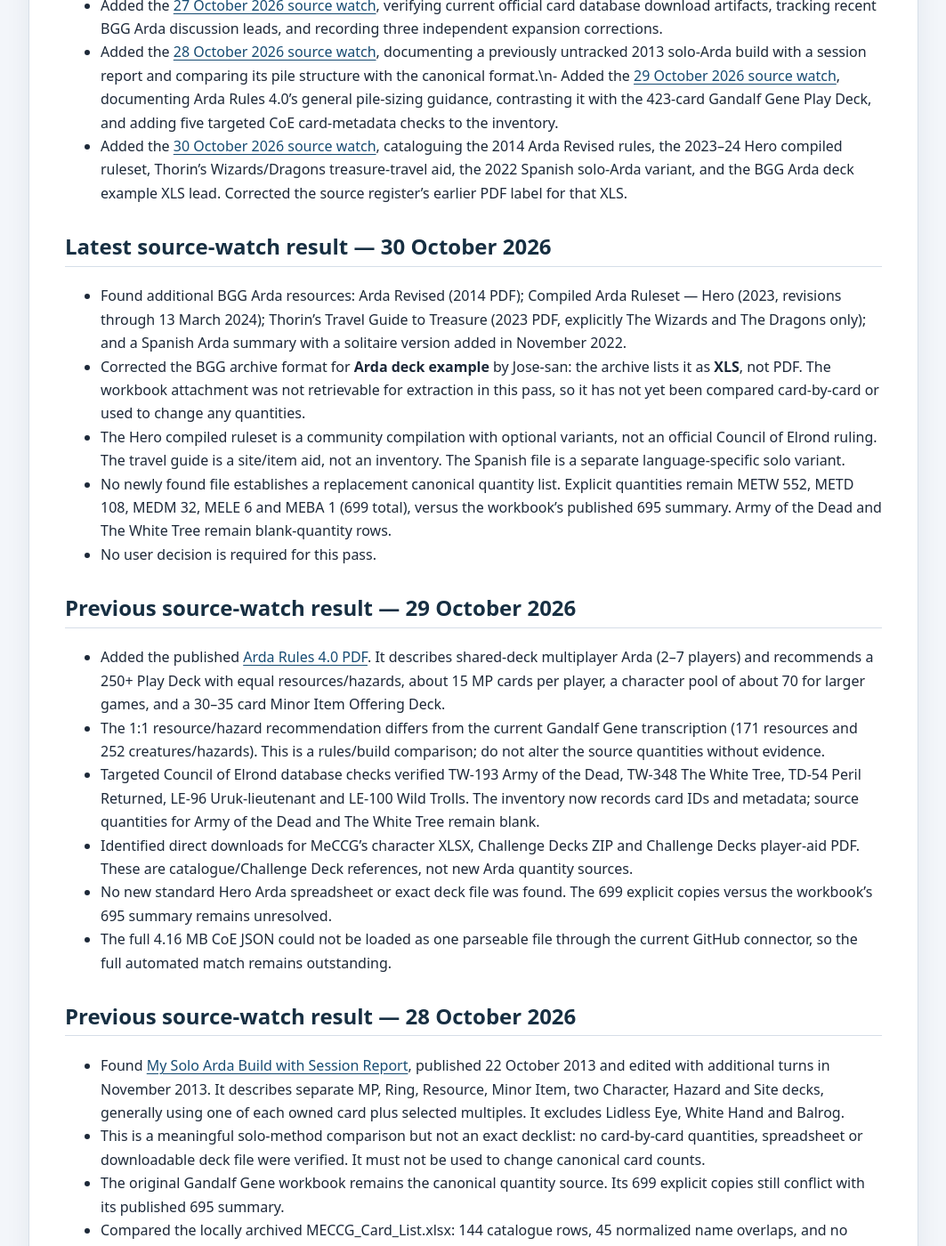
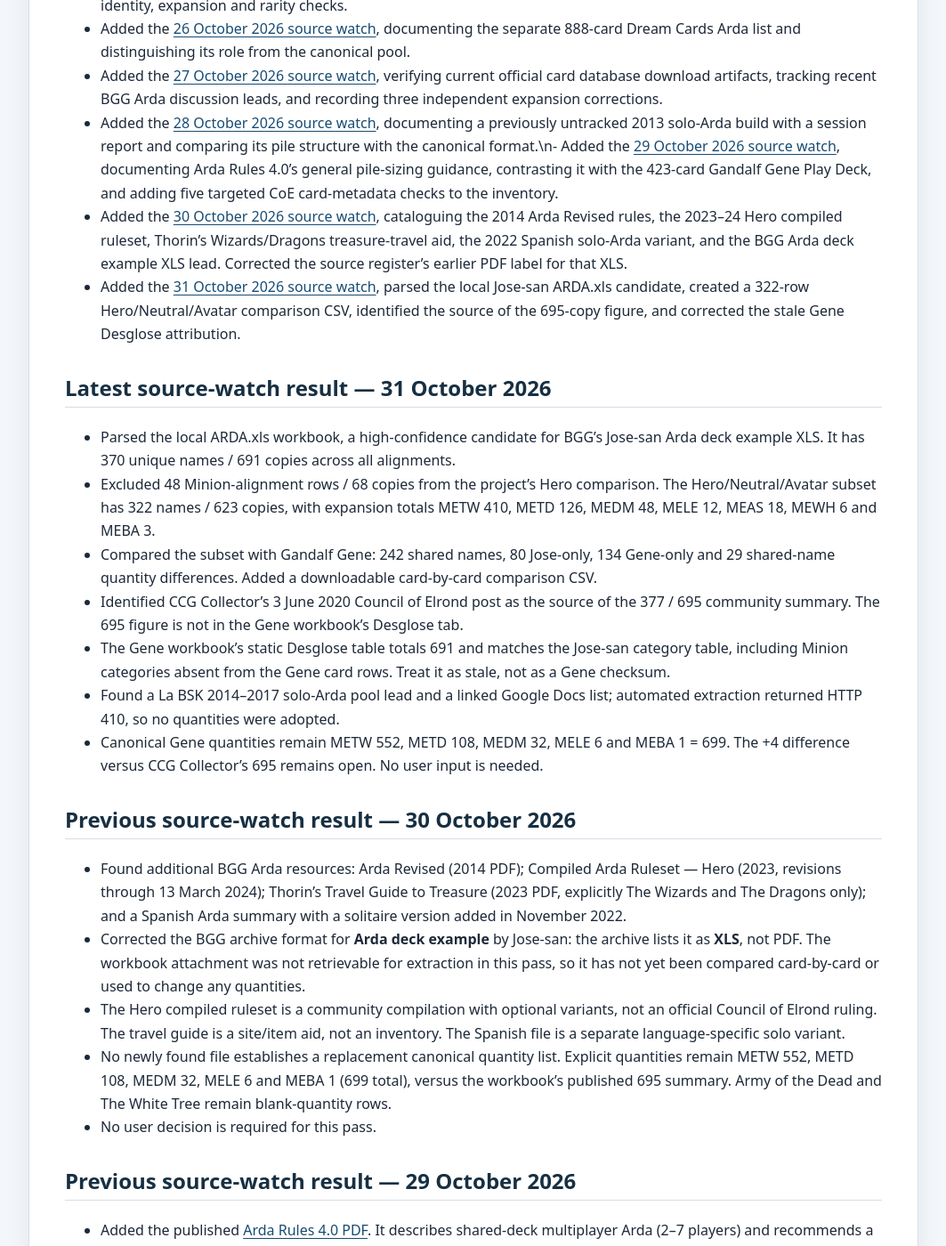
Before and after one commit to JamSpot/meccg-arda-master-database, a Jekyll site: the page built from docs/research-progress.md, in a window 1280 px wide and 1400 px high, scrolled down 1283 px. Shown: the whole window at 89% size, without its empty margins (108-1171 px from the left). Built offline with Jekyll 4.4.1, drawn with Linux system fonts in a browser that asks for light colours; our own code applies the rules of GitHub Pages for plain Markdown files; some of the changed text lies outside the part shown.

Commit message:
Update research progress and quantity-source provenance

```diff
--- a/docs/research-progress.md
+++ b/docs/research-progress.md
@@ -1,17 +1,17 @@
 # Research Progress
 
 ## Current stage
-The source spreadsheet has been extracted into a card-by-card working CSV. Independent catalogue and Council of Elrond checks have corrected three numeric expansion assignments, identified the two blank-quantity cards' expansions, and verified five card identities/set codes. The remaining priority is the four-copy row-level reconciliation and complete automated metadata match.
+The original Gandalf Gene workbook and a separate Jose-san Arda workbook are now parsed and compared. The canonical Gene inventory remains 699 explicit copies, versus CCG Collector's independent 695-copy community summary. The Gene workbook's static Desglose tab totals 691 and appears stale: its categories match the Jose-san pool, including Minion categories absent from the Gene card rows. The priority is now the four-copy Gene-versus-community reconciliation and the complete automated metadata match.
 
 ## Confirmed from the extracted Gandalf Gene workbook
 - 377 named card rows after excluding title/header structure.
 - 375 rows have numeric quantities.
 - 374 distinct names among numeric rows because Nenseldë the Wingild appears twice; the two blank-quantity rows bring the unique named identity count to 376.
-- Numeric quantity sum: 699; the workbook Desglose summary states 695, leaving +4 unresolved.
+- Numeric quantity sum: 699. CCG Collector's 3 June 2020 Council post independently reports 695, leaving +4 unresolved. The Gene workbook's static Desglose table actually sums to 691 and is stale; its categories match the separate Jose-san pool, not the current Gene card rows.
 - Army of the Dead and The White Tree have blank quantity fields; independent catalogue identifies both as METW.
 - Peril Returned (3 copies) is corrected from MEDM to METD; Uruk-Lieutenant and Wild Trolls (3 copies each) are corrected from MEDM to MELE. Rarity remains blank for the latter two.
 - Verified expansion copies are METW 552, METD 108, MEDM 32, MELE 6 and MEBA 1; total remains 699.
-- Published expansion distinct counts 300 + 59 + 14 + 2 + 1 sum to 376, matching unique named identities. The headline 377 likely counts duplicate Nenseldë twice.
+- Published expansion distinct counts 300 + 59 + 14 + 2 + 1 sum to 376, matching the working unique named identities. CCG Collector's headline says 377; the reason for the one-card difference is not confirmed.
 
 ## Completed
 - Added a [reconciliation log](reconciliation-log.html) with the count bridge and named anomalies.
@@ -24,8 +24,18 @@ The source spreadsheet has been extracted into a card-by-card working CSV. Indep
 - Added the [27 October 2026 source watch](research-watch-2026-10-27.html), verifying current official card database download artifacts, tracking recent BGG Arda discussion leads, and recording three independent expansion corrections.
 - Added the [28 October 2026 source watch](research-watch-2026-10-28.html), documenting a previously untracked 2013 solo-Arda build with a session report and comparing its pile structure with the canonical format.\n- Added the [29 October 2026 source watch](research-watch-2026-10-29.html), documenting Arda Rules 4.0's general pile-sizing guidance, contrasting it with the 423-card Gandalf Gene Play Deck, and adding five targeted CoE card-metadata checks to the inventory.
 - Added the [30 October 2026 source watch](research-watch-2026-10-30.html), cataloguing the 2014 Arda Revised rules, the 2023–24 Hero compiled ruleset, Thorin's Wizards/Dragons treasure-travel aid, the 2022 Spanish solo-Arda variant, and the BGG Arda deck example XLS lead. Corrected the source register's earlier PDF label for that XLS.
+- Added the [31 October 2026 source watch](research-watch-2026-10-31.html), parsed the local Jose-san ARDA.xls candidate, created a 322-row Hero/Neutral/Avatar comparison CSV, identified the source of the 695-copy figure, and corrected the stale Gene Desglose attribution.
 
-## Latest source-watch result — 30 October 2026
+## Latest source-watch result — 31 October 2026
+- Parsed the local ARDA.xls workbook, a high-confidence candidate for BGG's Jose-san Arda deck example XLS. It has 370 unique names / 691 copies across all alignments.
+- Excluded 48 Minion-alignment rows / 68 copies from the project's Hero comparison. The Hero/Neutral/Avatar subset has 322 names / 623 copies, with expansion totals METW 410, METD 126, MEDM 48, MELE 12, MEAS 18, MEWH 6 and MEBA 3.
+- Compared the subset with Gandalf Gene: 242 shared names, 80 Jose-only, 134 Gene-only and 29 shared-name quantity differences. Added a downloadable card-by-card comparison CSV.
+- Identified CCG Collector's 3 June 2020 Council of Elrond post as the source of the 377 / 695 community summary. The 695 figure is not in the Gene workbook's Desglose tab.
+- The Gene workbook's static Desglose table totals 691 and matches the Jose-san category table, including Minion categories absent from the Gene card rows. Treat it as stale, not as a Gene checksum.
+- Found a La BSK 2014–2017 solo-Arda pool lead and a linked Google Docs list; automated extraction returned HTTP 410, so no quantities were adopted.
+- Canonical Gene quantities remain METW 552, METD 108, MEDM 32, MELE 6 and MEBA 1 = 699. The +4 difference versus CCG Collector's 695 remains open. No user input is needed.
+
+## Previous source-watch result — 30 October 2026
 - Found additional BGG Arda resources: Arda Revised (2014 PDF); Compiled Arda Ruleset — Hero (2023, revisions through 13 March 2024); Thorin's Travel Guide to Treasure (2023 PDF, explicitly The Wizards and The Dragons only); and a Spanish Arda summary with a solitaire version added in November 2022.
 - Corrected the BGG archive format for **Arda deck example** by Jose-san: the archive lists it as **XLS**, not PDF. The workbook attachment was not retrievable for extraction in this pass, so it has not yet been compared card-by-card or used to change any quantities.
 - The Hero compiled ruleset is a community compilation with optional variants, not an official Council of Elrond ruling. The travel guide is a site/item aid, not an inventory. The Spanish file is a separate language-specific solo variant.
@@ -37,7 +47,7 @@ The source spreadsheet has been extracted into a card-by-card working CSV. Indep
 - The 1:1 resource/hazard recommendation differs from the current Gandalf Gene transcription (171 resources and 252 creatures/hazards). This is a rules/build comparison; do not alter the source quantities without evidence.
 - Targeted Council of Elrond database checks verified TW-193 Army of the Dead, TW-348 The White Tree, TD-54 Peril Returned, LE-96 Uruk-lieutenant and LE-100 Wild Trolls. The inventory now records card IDs and metadata; source quantities for Army of the Dead and The White Tree remain blank.
 - Identified direct downloads for MeCCG's character XLSX, Challenge Decks ZIP and Challenge Decks player-aid PDF. These are catalogue/Challenge Deck references, not new Arda quantity sources.
-- No new standard Hero Arda spreadsheet or exact deck file was found. The 699 explicit copies versus the workbook's 695 summary remains unresolved.
+- No new standard Hero Arda spreadsheet or exact deck file was found. The 699 explicit copies versus CCG Collector's 695 community summary remains unresolved.
 - The full 4.16 MB CoE JSON could not be loaded as one parseable file through the current GitHub connector, so the full automated match remains outstanding.
 
 ## Previous source-watch result — 28 October 2026
@@ -65,7 +75,7 @@ The source spreadsheet has been extracted into a card-by-card working CSV. Indep
 - The 699 explicit-copy total versus the published 695 summary remains unresolved.
 
 ## Next concrete work
-1. Recompute the workbook's Desglose totals by category from raw rows and locate the four-copy difference.
+1. Trace the four-copy difference between the 699 explicit Gene rows and CCG Collector's 695 community summary; treat the static 691 Desglose tab as stale.
 2. Obtain a parseable copy of the Council of Elrond `cards.json` or catalogue XLS, then match every source row by identity, expansion and rarity.
 3. Match all source rows to the independent transcription.
 4. Resolve or document remaining identity and rarity anomalies.
```
